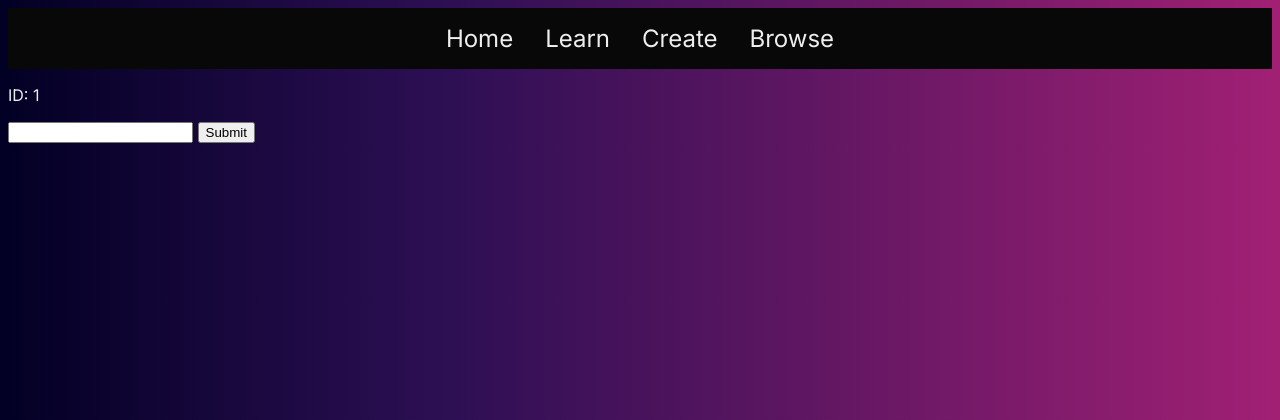
After one commit to bellflwr/exo25_web, a Flask app: page /create/1 in a window 1280 px wide. The commit adds this page. Shown: the top 420 px of the page. Run offline with Flask 3, Linux system fonts and the light colour scheme; some libraries are stand-ins or nearby versions.

Commit message:
Some stuff

```diff
--- a/exo25_web/app.py
+++ b/exo25_web/app.py
@@ -1,10 +1,13 @@
 from flask import Flask
 
 def create_app() -> Flask:
-    from .blueprints import home
+    from .blueprints import home, browse, create, learn
 
     app = Flask(__name__)
 
     app.register_blueprint(home, url_prefix="/")
+    app.register_blueprint(browse, url_prefix="/browse")
+    app.register_blueprint(create, url_prefix="/create")
+    app.register_blueprint(learn, url_prefix="/learn")
 
     return app
--- a/exo25_web/blueprints/__init__.py
+++ b/exo25_web/blueprints/__init__.py
@@ -1 +1,4 @@
 from .home import home
+from .browse import browse
+from .create import create
+from .learn import learn
--- /dev/null
+++ b/exo25_web/blueprints/browse.py
@@ -0,0 +1,3 @@
+from flask import Blueprint, render_template
+
+browse = Blueprint("browse", __name__)
--- /dev/null
+++ b/exo25_web/blueprints/create.py
@@ -0,0 +1,17 @@
+from flask import Blueprint, redirect, render_template, url_for, request
+
+create = Blueprint("create", __name__)
+
+@create.route("/")
+def index():
+    # create_exoplanet()
+    id = 7
+    return redirect(url_for("create.editor", id=id))
+
+@create.route("/<int:id>", methods=["GET", "POST"])
+def editor(id: int):
+    if request.method == "POST":
+        pass
+
+
+    return render_template("create.html", id=id)
--- /dev/null
+++ b/exo25_web/blueprints/learn.py
@@ -0,0 +1,3 @@
+from flask import Blueprint, render_template
+
+learn = Blueprint("learn", __name__)
--- a/exo25_web/templates/base.html
+++ b/exo25_web/templates/base.html
@@ -6,13 +6,14 @@
     <title></title>
     <link rel="stylesheet" href="https://cdn.jsdelivr.net/gh/jgthms/minireset.css@master/minireset.min.css">
     <link rel="stylesheet" href="/static/style/style.css">
+    <script defer src="https://cdn.jsdelivr.net/npm/alpinejs@3.x.x/dist/cdn.min.js"></script>
 </head>
 <body>
     <nav id="navbar">
-        <a href="">Home</a>
-        <a href="">Learn</a>
-        <a href="">Create</a>
-        <a href="">Browse</a>
+        <a href="/">Home</a>
+        <a href="/learn">Learn</a>
+        <a href="/create">Create</a>
+        <a href="/browse">Browse</a>
     </nav>
     {% block content %}
 
--- /dev/null
+++ b/exo25_web/templates/create.html
@@ -0,0 +1,9 @@
+{% extends 'base.html' %}
+{% block content %}
+    <p>ID: {{id}}</p>
+    <form action="/#" method="post">
+        <input type="text" name="name" id="name">
+
+        <input type="submit" value="Submit">
+    </form>
+{% endblock %}
```
Also changed, not shown: exo25_web/static/style/style.css (line endings or trailing spaces).
